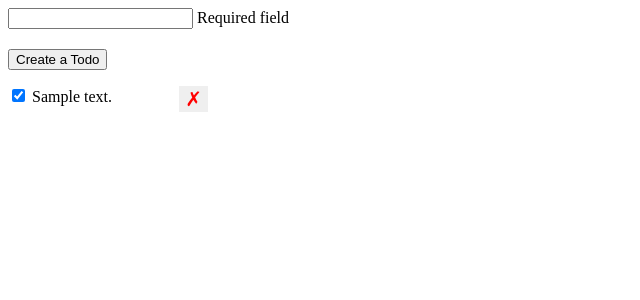
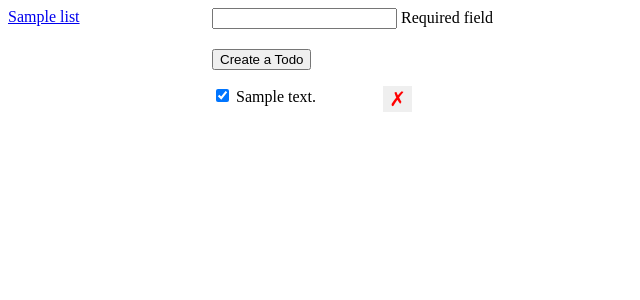
Before and after one commit to leogovan/todoapp, a Flask app: template templates/index.html in a window 1280 px wide. Shown: the top 300 px of the page, without its empty margins (0-640 px from the left). Run offline with Flask 2, Linux system fonts and the light colour scheme; tables that the repository leaves empty hold one stand-in row (values such as "Sample post"); the template is opened without the code that fills it: values that come from a table or form of the project are taken from there, most other values are stand-ins (such as "Sample title", 1, 10 or a date in 2020).

Commit message:
CSS and JS updates - nothing functional

```diff
--- a/app.py
+++ b/app.py
@@ -105,11 +105,8 @@ def set_completed_todo(todo_id):
 @app.route('/todos/<button_id>/delete-record', methods=['POST'])
 def delete_record(button_id):
     try:
-        print("button_id: ", button_id)
         delete = request.get_json()['id']
-        print("deleted: ", delete)
         todo = Todo.query.get(button_id)
-        print('todo:', todo)
         db.session.delete(todo)
         db.session.commit()
     except:
--- a/templates/index.html
+++ b/templates/index.html
@@ -29,9 +29,26 @@
                 cursor: pointer;
                 font-size: 20px;
             }
+            .lists-wrapper, .todos-wrapper {
+                display: inline-block;
+                vertical-align: top;
+            }
         </style>
     </head>
     <body>
+        <div class="lists-wrapper">
+            <ul id="lists">
+                {% for list in lists %}
+                <li>
+                    <a href="/lists/{{ list.id }}">
+                    {{ list.name }}
+                    </a>
+                </li>
+                {% endfor %}
+            </ul>
+        </div>
+        <div class="todos-wrapper">
+            {# <h4>{{ active_list.name }}</h4> #}
             <form id="form">
                 <input id="description" type="text" name="description" required="required"/>
                 <label>Required field</label>
@@ -48,6 +65,8 @@
                 </li>
                 {% endfor %}
             </ul>
+        </div>
+        <!-------- ################## Javascript ################## ---------->
         <script>
             // ##### code for handling how the delete button removes a record from the database ####
             const deleteButtonList = document.querySelectorAll('.delete-record');
@@ -69,15 +88,8 @@
                             'Content-Type': 'application/json'
                         }
                     })
-
-
                 });
-
             }
-
-
-
-
 
             // ##### code for handling how the checkbox posts updates to the database ####
             // Get the list of checkboxes returned as a nodelist (array-like object)
@@ -109,7 +121,7 @@
                         }
                     })
                     .then(function() {
-                    document.getElementById('description').value='';
+                        document.getElementById('error').className = 'hidden';
                     })
                     .catch(function() {
                         console.log("Error: " + error);
```
Lines whose indentation alone changed are shown as unchanged.
